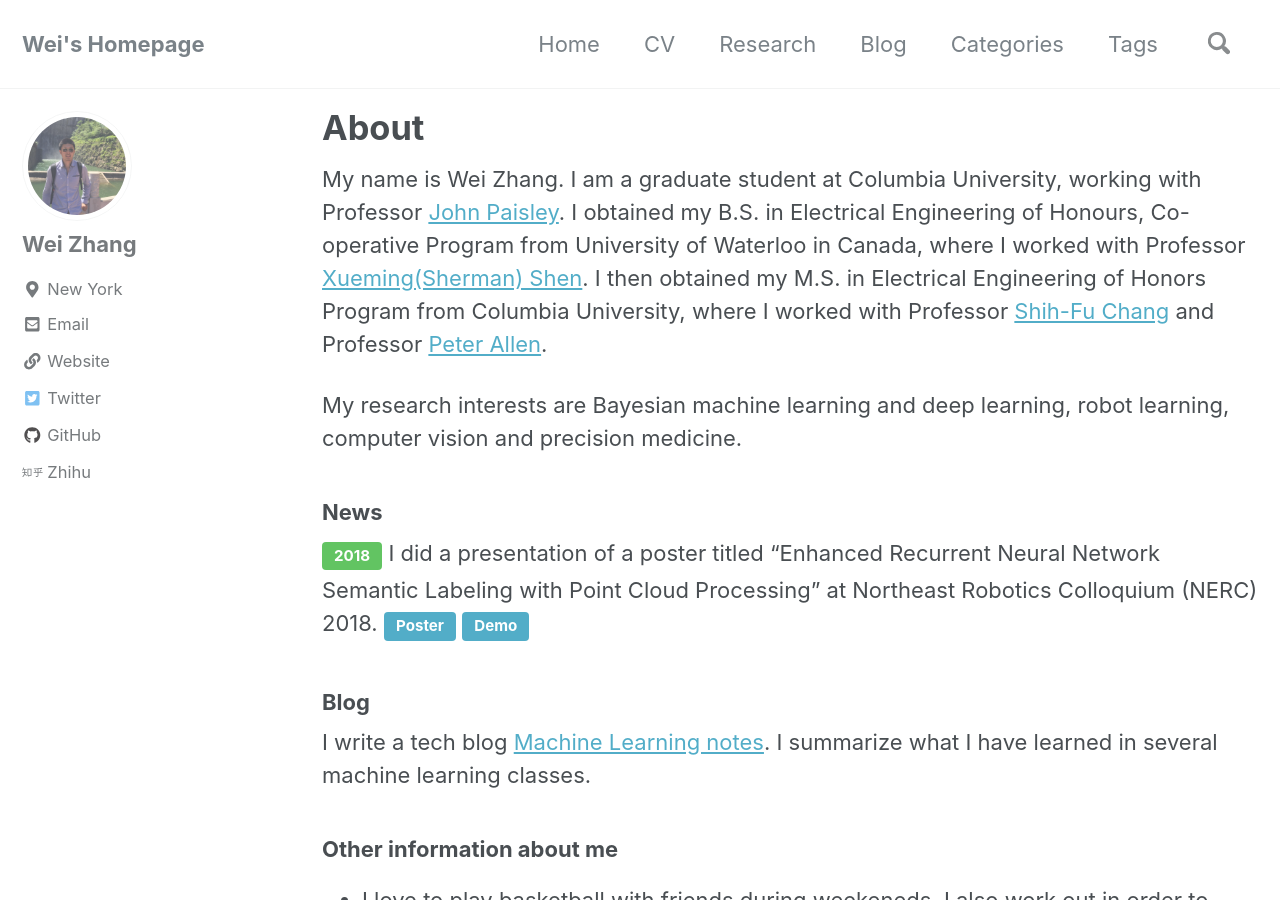
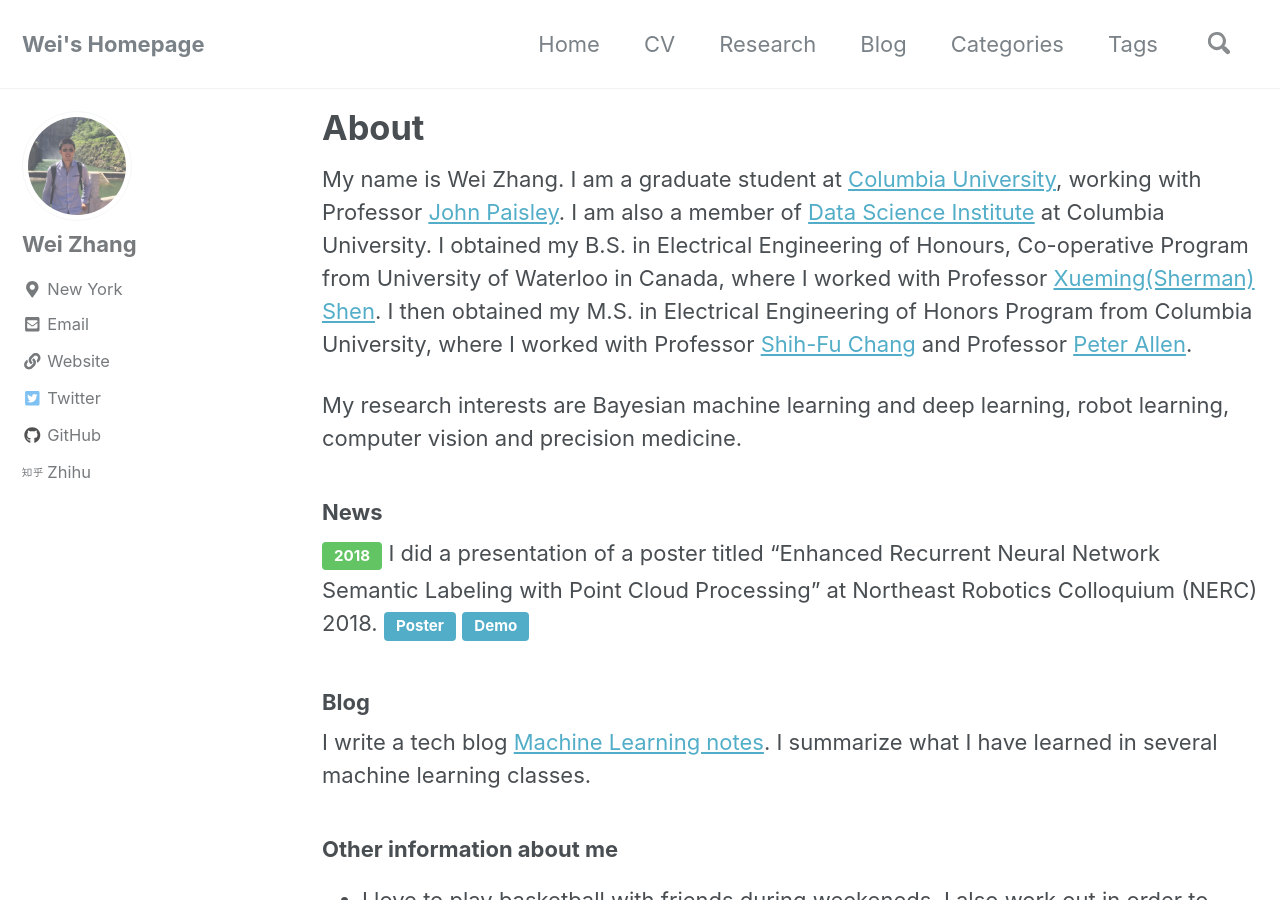
Before and after one commit to Wei2624/Wei2624.github.io, a Jekyll site: the page built from _pages/index.md, in a window 1280 px wide and 900 px high. Built offline with Jekyll 4.4.1, drawn with Linux system fonts in a browser that asks for light colours; nearby versions of some CDN libraries; comment, search, counter and statistics services are not loaded.

Commit message:
mod index

```diff
--- a/_pages/index.md
+++ b/_pages/index.md
@@ -6,7 +6,7 @@ classes: wide
 permalink: /
 ---
 
-My name is Wei Zhang. I am a graduate student at Columbia University, working with Professor [John Paisley](http://www.columbia.edu/~jwp2128/). I obtained my B.S. in Electrical Engineering of Honours, Co-operative Program from University of Waterloo in Canada, where I worked with Professor [Xueming(Sherman) Shen](http://bbcr.uwaterloo.ca/~xshen/). I then obtained my M.S. in Electrical Engineering of Honors Program from Columbia University, where I worked with Professor [Shih-Fu Chang](http://www.ee.columbia.edu/~sfchang/) and Professor [Peter Allen](https://www.cs.columbia.edu/~allen/).
+My name is Wei Zhang. I am a graduate student at [Columbia University](https://www.columbia.edu/), working with Professor [John Paisley](http://www.columbia.edu/~jwp2128/). I am also a member of [Data Science Institute](https://datascience.columbia.edu/) at Columbia University. I obtained my B.S. in Electrical Engineering of Honours, Co-operative Program from University of Waterloo in Canada, where I worked with Professor [Xueming(Sherman) Shen](http://bbcr.uwaterloo.ca/~xshen/). I then obtained my M.S. in Electrical Engineering of Honors Program from Columbia University, where I worked with Professor [Shih-Fu Chang](http://www.ee.columbia.edu/~sfchang/) and Professor [Peter Allen](https://www.cs.columbia.edu/~allen/).
 
 My research interests are Bayesian machine learning and deep learning, robot learning, computer vision and precision medicine.
 
```
